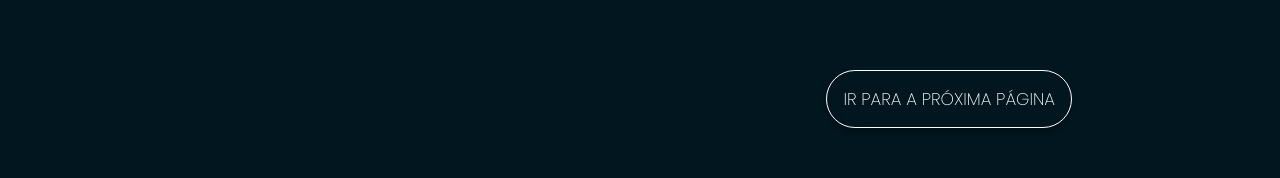
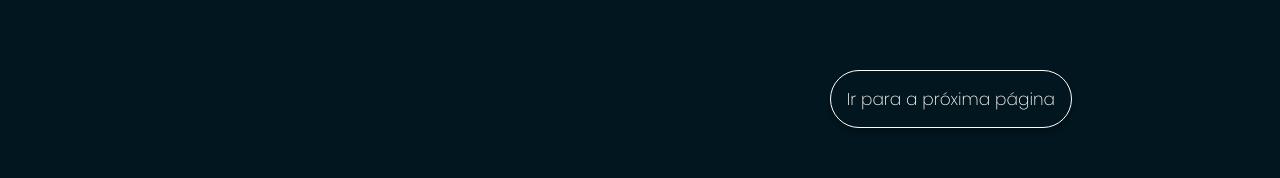
Before and after one commit to Matheus1415/Mendel, a React (Vite) app: page /Alelos in a window 1280 px wide. Shown: the part 2479-2657 px from the top of the page. Built offline with nearby package versions, Linux system fonts and the light colour scheme.

Commit message:
Editando botão

```diff
--- a/src/pages/Alelos/index.jsx
+++ b/src/pages/Alelos/index.jsx
@@ -95,6 +95,7 @@ export const Alelos = () => {
                             height="auto"
                             fontSize={{ base: "sm", md: "md", lg: "lg" }}
                             mr={{ base: "1rem", md: "3rem", lg: "6rem", xl: "12rem" }}
+                            textTransform="none"
                         >
                             <Text variant="Paragraph" textAlign="center" m="0">
                                 Ir para a próxima página
```
